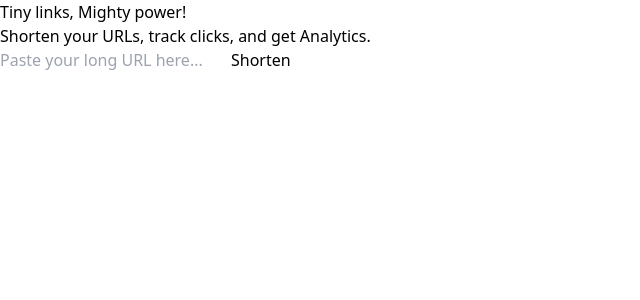
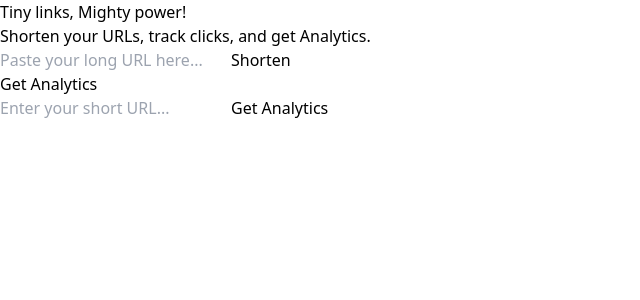
Before and after one commit to neschal-s/short-url, a React app in the folder frontend/: page / in a window 1280 px wide. Shown: the top 300 px of the page, without its empty margins (0-640 px from the left). Built offline with nearby package versions, Linux system fonts and the light colour scheme; the HTML template or start-up script is replaced by a standard one.

Commit message:
Analytics sectrion added

```diff
--- a/frontend/src/App.jsx
+++ b/frontend/src/App.jsx
@@ -5,13 +5,15 @@ export default function App() {
   const [url, setUrl] = useState("");
   const [shortUrl, setShortUrl] = useState("");
   const [copied, setCopied] = useState(false);
+  const [analyticsUrl, setAnalyticsUrl] = useState(""); // input for analytics
   const [analytics, setAnalytics] = useState(null);
 
   const handleSubmit = async (e) => {
     e.preventDefault();
     try {
       const res = await axios.post("http://localhost:3000/url", { url });
-      setShortUrl(`http://localhost:3000/${res.data.shortId}`);
+      const id = res.data.shortId; // get shortId from response
+      setShortUrl(`http://localhost:3000/${id}`);
       setUrl("");
       setCopied(false); // reset copied state for new URL
     } catch (err) {
@@ -19,20 +21,35 @@ export default function App() {
     }
   };
 
+
   const handleCopy = () => {
     navigator.clipboard.writeText(shortUrl);
     setCopied(true);
     setTimeout(() => setCopied(false), 2000);
   };
 
+  const handleAnalytics = async (e) => {
+    e.preventDefault();
+    try {
+      const id = analyticsUrl.split("/").pop();
+      const res = await axios.get(`http://localhost:3000/url/analytics/${id}`);
+      setAnalytics(res.data);
+    }
+    catch (err) {
+      console.error("Error fetching analytics:", err);
+      setAnalytics(null);
+    }
+  };
+
+
   return (
-    <div className="min-h-screen bg-gradient-to-b from-pink-100 to-gray-300 flex flex-col items-center justify-center p-6 text-center">
+    <div className="min-h-screen bg-gradient-to-b from-red-50 to-red-200 flex flex-col items-center justify-center p-6 text-center">
       {/* Heading */}
-      <h1 className="text-5xl font-light">Tiny links, Mighty power!</h1>
+      <h1 className="text-5xl font-light">Tiny links, <span className="text-blue-600">Mighty</span> power!</h1>
 
       <p className="mt-2 text-lg font-light">
         Shorten your URLs, track clicks, and{" "}
-        <span className="text-red-500">get Analytics.</span>
+        <span className="text-blue-600">get Analytics.</span>
       </p>
 
       {/* Input box */}
@@ -58,14 +75,16 @@ export default function App() {
         </form>
       </div>
 
-      {/* Result box */}
+
       {shortUrl && (
+        <div>
+          <h2 className="text-2xl mb-3">Your <span className="text-blue-600">Shortened</span> URL:</h2>
           <div className="mt-6 bg-gray-100 p-4 rounded-lg shadow-md flex items-center gap-4">
             <a
               href={shortUrl}
               target="_blank"
               rel="noopener noreferrer"
-            className="text-blue-600 font-semibold hover:underline break-all flex-1 text-left"
+              className="text-red-600 font-semibold hover:underline break-all flex-1 text-left"
             >
               {shortUrl}
             </a>
@@ -76,7 +95,41 @@ export default function App() {
               {copied ? "Copied!" : "Copy"}
             </button>
           </div>
+        </div>
       )}
+
+      <div className="flex flex-col items-center mt-10 mb-10 w-full max-w-xl">
+        <h2 className="text-2xl mb-3">Get Analytics</h2>
+        <div className="flex gap-3 w-full">
+          <input
+            type="url"
+            value={analyticsUrl}
+            onChange={(e) => setAnalyticsUrl(e.target.value)}
+            placeholder="Enter your short URL..."
+            className="flex-1 px-4 py-2 border border-gray-300 rounded-lg focus:ring-2 focus:ring-green-400 outline-none text-black"
+          />
+          <button
+            onClick={handleAnalytics}
+            className="bg-green-600 hover:bg-green-700 text-white px-6 py-2 rounded-lg shadow"
+          >
+            Get Analytics
+          </button>
+        </div>
+
+        {analytics && (
+          <div className="mt-6 bg-white p-2 rounded-xl shadow-md w-full text-left">
+            <h3 className="text-xl font-semibold mb-2">Analytics:</h3>
+            <p><strong>Total Clicks:</strong> {analytics.totalClicks}</p>
+            <p className="mt-2"><strong>Visit History:</strong></p>
+            <ul className="list-disc ml-5 max-h-48 overflow-y-auto">
+              {analytics.visitHistory.map((v, index) => (
+                <li key={index}>{new Date(v.timestamp).toLocaleString()}</li>
+              ))}
+            </ul>
+          </div>
+        )}
+      </div>
+
     </div>
   );
 }
```
Also changed, not shown: 2 other files (tests, documents, lock files or other folders). Lines whose indentation alone changed are shown as unchanged.
